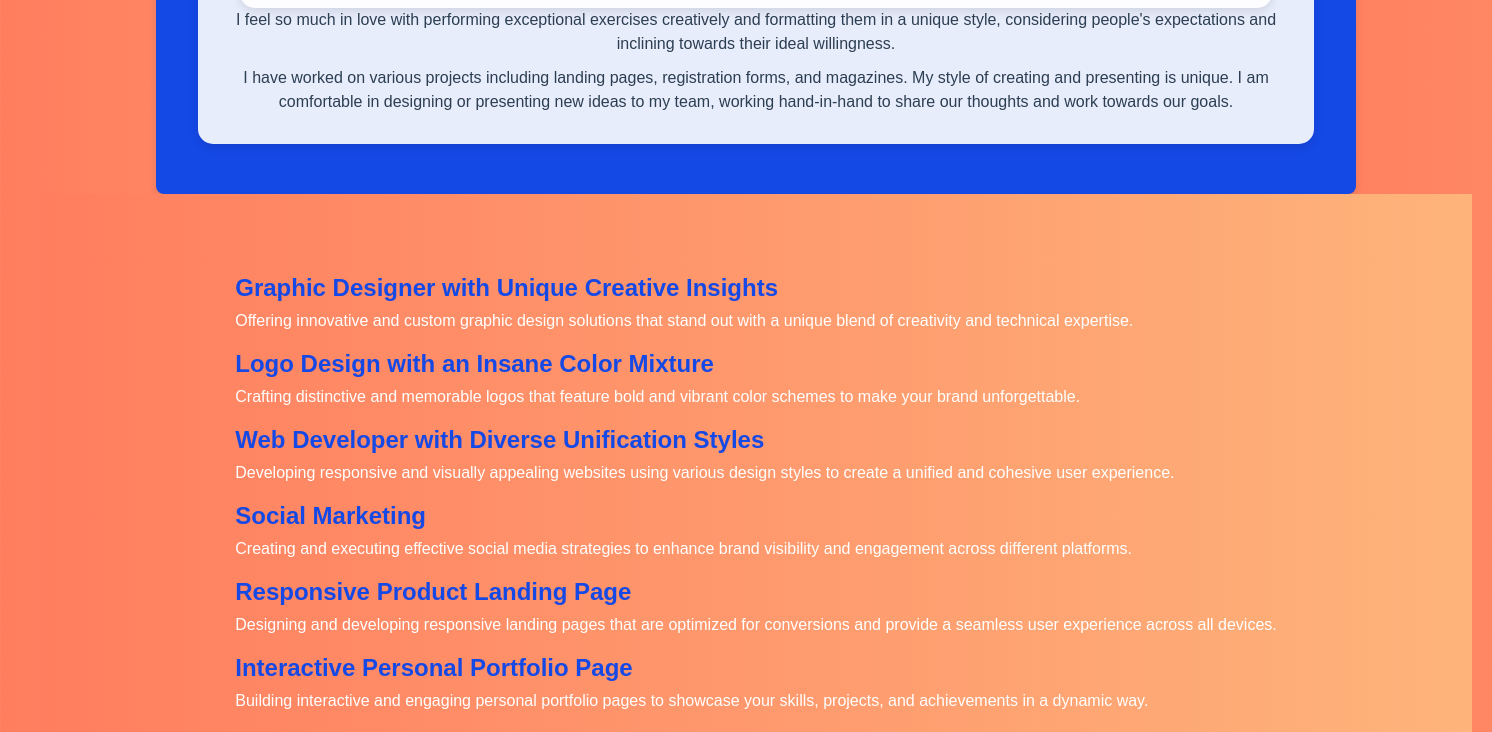
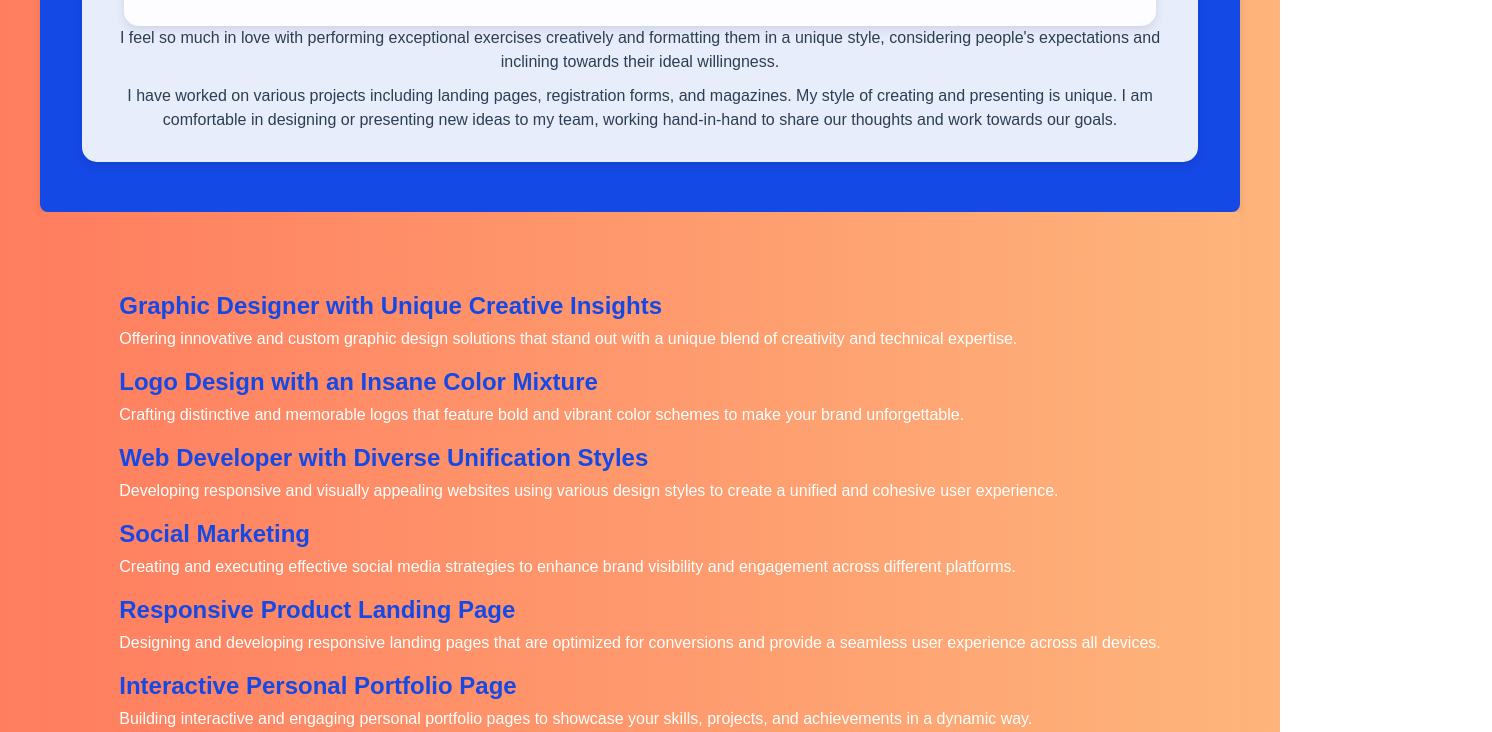
Before and after one commit to graphicdesignerfisf/My-Portfulio, a plain HTML site: page index.html in a window 1280 px wide. Shown: the part 2025-2757 px from the top of the page, 1492 px wide, since content can reach past the window. Drawn offline with nearby package versions, Linux system fonts and the light colour scheme; files whose address does not match are found by name.

Commit message:
Add files via upload

```diff
--- a/styles.css
+++ b/styles.css
@@ -12,7 +12,7 @@ body {
   padding: 0 20px;
   font-size: 1rem;
   display: content;
-  width: 92rem;
+  min-width: 50rem;
   flex-wrap: wrap;
   height: auto;
 }
```
